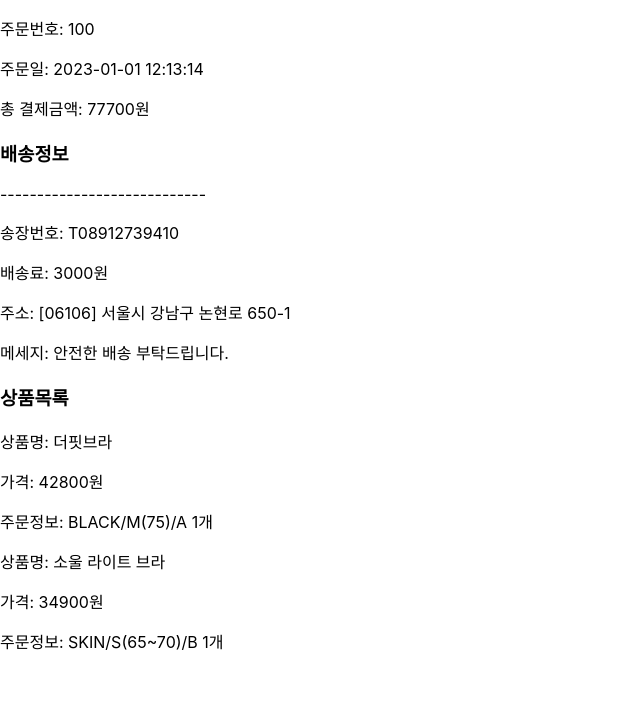
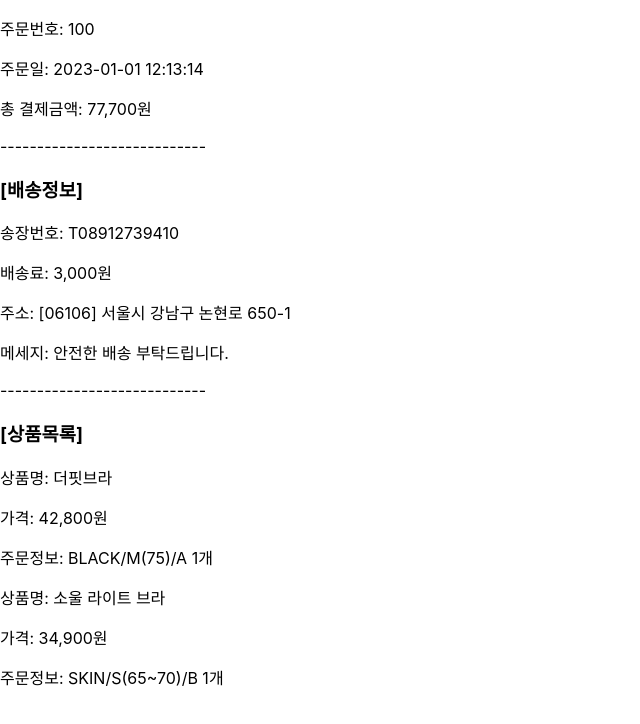
Before and after one commit to antigravity-official/anti-frontend-order, a React (Create React App) app: page / in a window 1280 px wide. Shown: the top 724 px of the page, without its empty margins (0-640 px from the left). Built offline with nearby package versions, Linux system fonts and the light colour scheme.

Commit message:
refactor: feat: toLocaleString을 사용하여 원화 처리 변경

```diff
--- a/src/components/order-group/OrderGroup.tsx
+++ b/src/components/order-group/OrderGroup.tsx
@@ -24,7 +24,7 @@ const OrderGroup = ({ ordersInfo }: OrderGroupProps) => {
         <div key={id}>
           <p>주문번호: {id}</p>
           <p>주문일: {orderAt.toString()}</p>
-          <p>총 결제금액: {amount}원</p>
+          <p>총 결제금액: {amount.toLocaleString()}원</p>
           {shippingList.map((shipping) => (
             <div key={shipping.id}>
               <ShippingGroup shipping={shipping} />
--- a/src/components/order-group/product-group/ProductGroup.tsx
+++ b/src/components/order-group/product-group/ProductGroup.tsx
@@ -19,7 +19,8 @@ const ProductGroup = ({ products }: ProductGroupProps) => {
 
   return (
     <div className="productGroup">
-      <h3>상품목록</h3>
+      <p>----------------------------</p>
+      <h3>[상품목록]</h3>
       {products &&
         products.map((product) => (
           <Product key={product.id} product={product} />
--- a/src/components/order-group/product-group/product/Product.tsx
+++ b/src/components/order-group/product-group/product/Product.tsx
@@ -8,11 +8,12 @@ interface ProductProps {
 
 const Product = ({ product }: ProductProps) => {
   return (
-    <div>
-      <p>{`상품명: ${product.name}`}</p>
-      <p>{`가격: ${product.price}원`}</p>
+    <div className="product">
+      <p>상품명: {product.name}</p>
+      <p>가격: {product.price.toLocaleString()}원</p>
       <p>
-        {`주문정보: ${product.stock.color}/${product.stock.band}/${product.stock.cup} ${product.stock.quantity}개`}
+        주문정보: {product.stock.color}/{product.stock.band}/{product.stock.cup}{" "}
+        {product.stock.quantity}개
       </p>
     </div>
   );
--- a/src/components/order-group/shipping-group/ShippingGroup.tsx
+++ b/src/components/order-group/shipping-group/ShippingGroup.tsx
@@ -10,8 +10,9 @@ interface ShippingGroupProps {
 
 const ShippingGroup = ({ shipping }: ShippingGroupProps) => {
   return (
-    <div>
-      <h3>배송정보</h3>
+    <div className="shippingGroup">
+      <p>----------------------------</p>
+      <h3>[배송정보]</h3>
       <Shipping shipping={shipping} />
     </div>
   );
--- a/src/components/order-group/shipping-group/shipping/Shipping.tsx
+++ b/src/components/order-group/shipping-group/shipping/Shipping.tsx
@@ -9,10 +9,11 @@ interface ShippingProps {
 const Shipping = ({ shipping }: ShippingProps) => {
   return (
     <div className="shipping">
-      <p>----------------------------</p>
       <p>송장번호: {shipping.trackingNumber}</p>
-      <p>배송료: {shipping.shippingFee + "원"}</p>
-      <p>주소: {`[${shipping.post}] ${shipping.address}`}</p>
+      <p>배송료: {shipping.shippingFee.toLocaleString()}원</p>
+      <p>
+        주소: [{shipping.post}] {shipping.address}
+      </p>
       <p>메세지: {shipping.message}</p>
     </div>
   );
```
Also changed, not shown: 1 other file (tests, documents, lock files or other folders).
